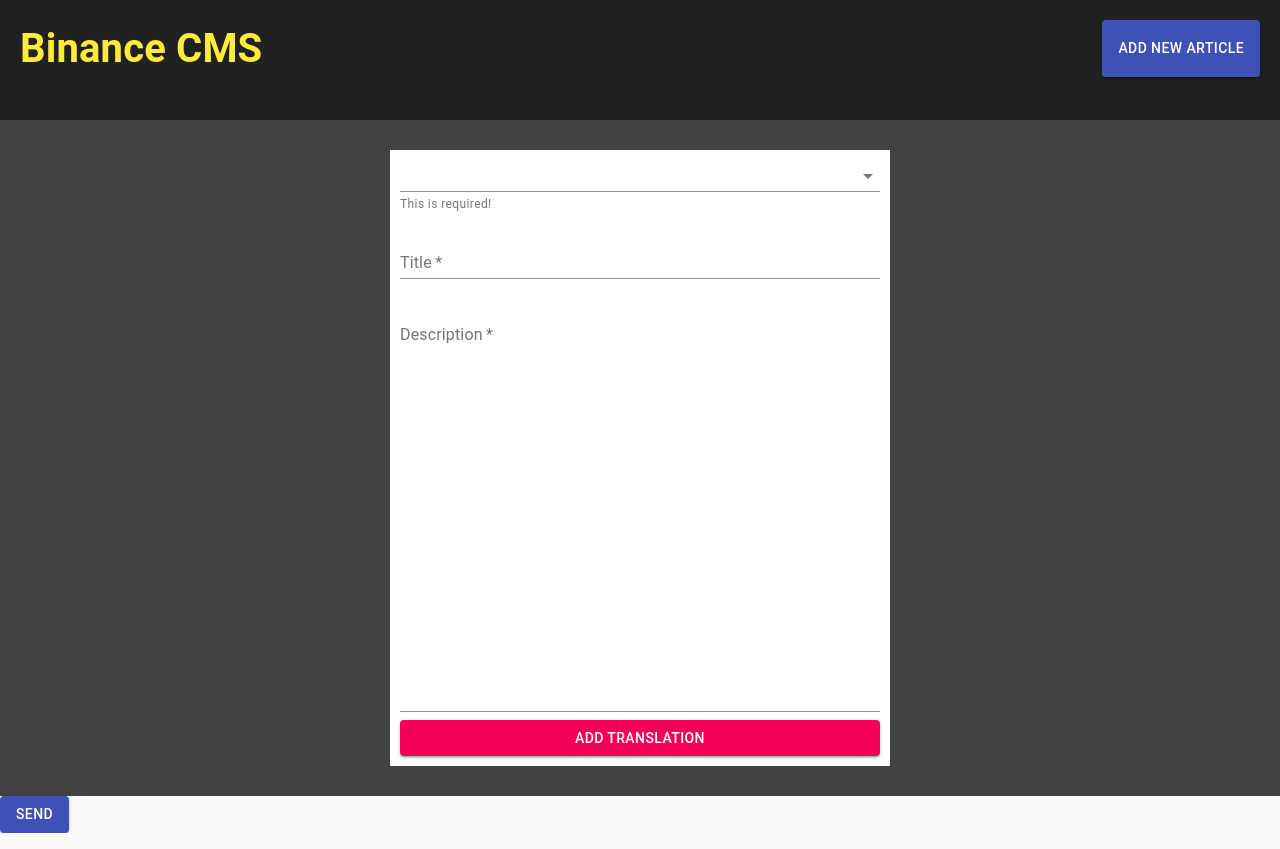
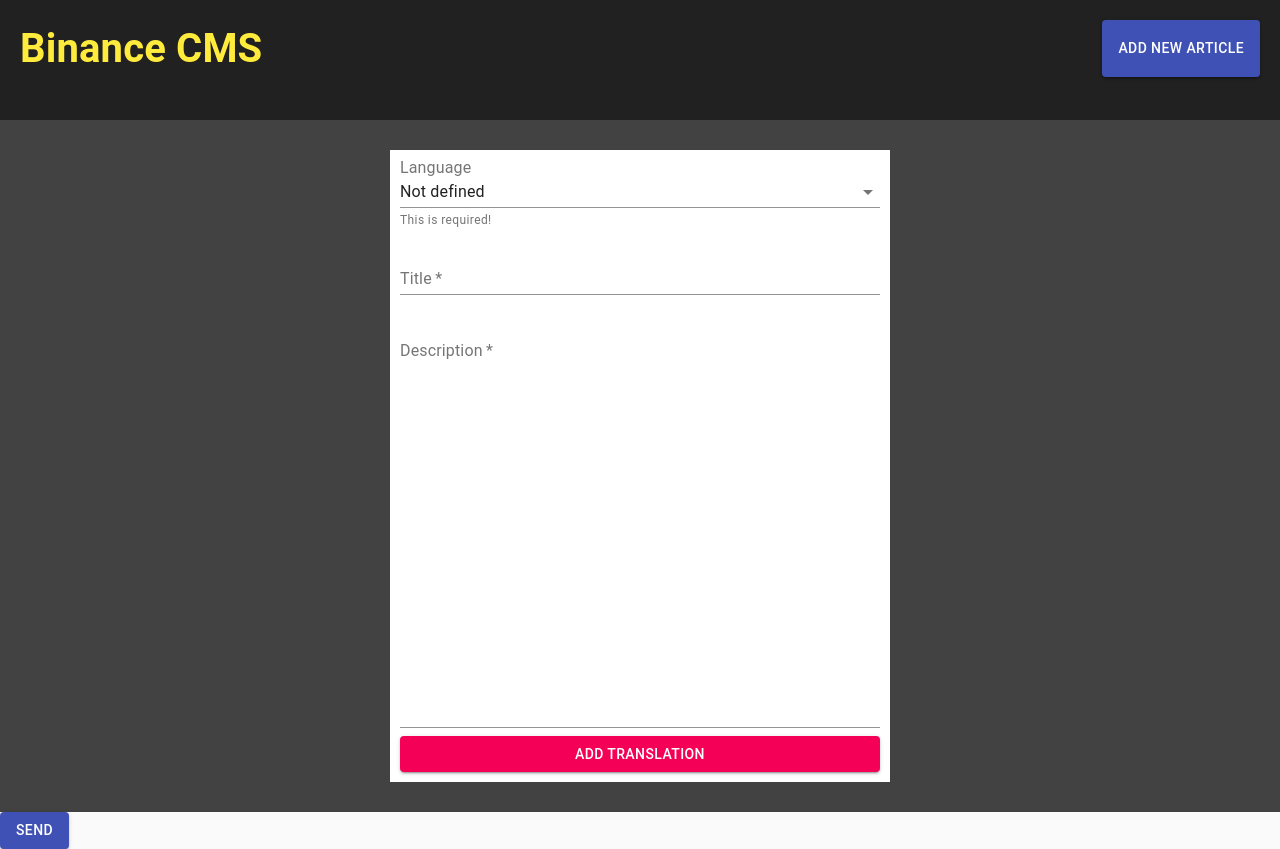
Before and after one commit to primehot/cms-ui, a React (Create React App) app: page / in a window 1280 px wide. Built offline with nearby package versions, Linux system fonts and the light colour scheme.

Commit message:
Update language select validation

```diff
--- a/src/article/publish/form/ArticleForm.js
+++ b/src/article/publish/form/ArticleForm.js
@@ -1,9 +1,10 @@
 import React from "react";
-import {Select, TextField} from "@material-ui/core";
+import {TextField} from "@material-ui/core";
 import './ArticleForm.css'
-import MenuItem from "@material-ui/core/MenuItem";
+import {connect} from "react-redux";
+import Select from "@material-ui/core/Select";
+import InputLabel from "@material-ui/core/InputLabel";
 import FormHelperText from "@material-ui/core/FormHelperText";
-import {connect} from "react-redux";
 
 function ArticleForm({article, onChangeCallback, availableLanguages, children}) {
 
@@ -11,13 +12,16 @@
 
     return (
         <div className="article-publish-form">
+            <InputLabel>Language</InputLabel>
             <Select
+                native
                 required
                 value={language || ''}
                 onChange={(event) => onChangeCallback({language: event.target.value})}
             >
-                {language && <MenuItem value={language}>{language}</MenuItem>}
-                {availableLanguages.map((lng, index) => <MenuItem key={index} value={lng}>{lng}</MenuItem>)}
+                <option value="">Not defined</option>
+                {language && <option value={language}>{language}</option>}
+                {availableLanguages.map((lng, index) => <option key={index} value={lng}>{lng}</option>)}
             </Select>
             {!language && <FormHelperText>This is required!</FormHelperText>}
             <TextField
```
